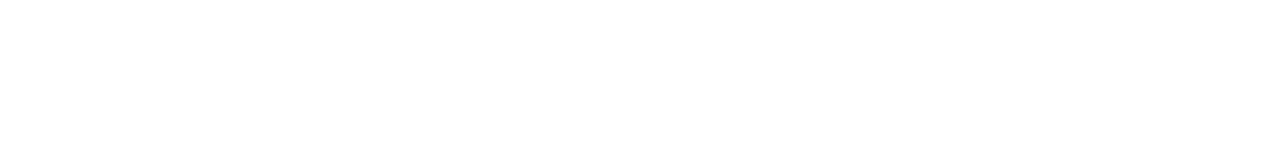
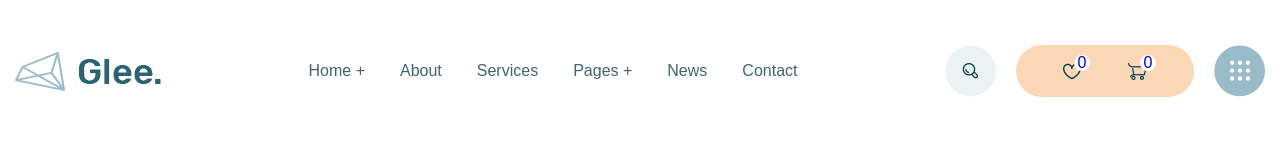
Before and after one commit to AshotaArutunyan/glee, a website: page app/index.html in a window 1280 px wide. Drawn offline with nearby package versions, Linux system fonts and the light colour scheme; files that its build step writes are made by us from their sources.

Commit message:
added fonts, addet header

```diff
--- a/app/index.html
+++ b/app/index.html
@@ -4,10 +4,58 @@
   <meta charset="UTF-8">
   <meta name="viewport" content="width=device-width, initial-scale=1.0">
   <link rel="stylesheet" href="css/style.min.css">
-  <title>Document</title>
+  <title>Glee</title>
 </head>
 <body>
-
+<header class="header">
+  <div class="container">
+    <div class="header__inner">
+      <a class="logo" href="#" >
+        <img class="logo__img" src="images/logo.png" alt="logo">
+      </a>
+      <nav class="menu">
+        <ul class="menu__list">
+          <li class="menu__list-item">
+            <a class="menu__list-link" href="#">Home +</a>
+          </li>
+          <li class="menu__list-item">
+            <a class="menu__list-link" href="#">About</a>
+          </li>
+          <li class="menu__list-item">
+            <a class="menu__list-link" href="#">Services</a>
+          </li>
+          <li class="menu__list-item">
+            <a class="menu__list-link" href="#">Pages +</a>
+          </li>
+          <li class="menu__list-item">
+            <a class="menu__list-link" href="#">News</a
+            ></li>
+          <li class="menu__list-item">
+            <a class="menu__list-link" href="#">Contact</a>
+          </li>
+        </ul>
+      </nav>
+      <div class="user-nav">
+        <a class="user-nav__link" href="#" >
+          <img class="user-nav__link-img" src="images/icons/search.png" alt="search">
+        </a>
+        <div class="user-nav__inner">
+          <a class="user-nav__link" href="#">
+            <span class="user-nav__num">0</span>
+            <img class="user-nav__link-img" src="images/icons/heart.png" alt="heart">
+          </a>
+          <a class="user-nav__link" href="#">
+            <span class="user-nav__num">0</span>
+            <img class="user-nav__link-img" src="images/icons/cart.png" alt="cart">
+          </a>
+        </div>
+        <a class="user-nav__link" href="#">
+          <img class="user-nav__link-img" src="images/icons/more.png" alt="more">
+        </a>
+      </div>
+    </div>
+  </div>
+</header>
 
 
   <script src="js/main.min.js"></script>
--- a/app/scss/_fonts.scss
+++ b/app/scss/_fonts.scss
@@ -0,0 +1,38 @@
+@font-face {
+  font-family: 'DMSans-Medium', sans-serif;
+  font-weight: 500;
+  font-style: normal;
+  src: local(DMSans-Medium),
+    url('../fonts/DMSans-Medium.woff2') format('woff2'),
+    url('../fonts/DMSans-Medium.woff') format('woff');
+  font-display: swap;
+}
+@font-face {
+  font-family: 'DMSans-Bold', sans-serif;
+  font-weight: 700;
+  font-style: normal;
+  src: local(DMSans-Bold),
+    url('../fonts/DMSans-Bold.woff2') format('woff2'),
+    url('../fonts/DMSans-Bold.woff') format('woff');
+  font-display: swap;
+}
+
+
+@font-face {
+  font-family: 'Rubik-Medium', sans-serif;
+  font-weight: 500;
+  font-style: normal;
+  src: local(Rubik-Medium),
+    url('../fonts/Rubik-Medium.woff2') format('woff2'),
+    url('../fonts/Rubik-Medium.woff') format('woff');
+  font-display: swap;
+}
+@font-face {
+  font-family: 'Rubik-Regular', sans-serif;
+  font-weight: 400;
+  font-style: normal;
+  src: local(Rubik-Regular),
+    url('../fonts/Rubik-Regular.woff2') format('woff2'),
+    url('../fonts/Rubik-Regular.woff') format('woff');
+  font-display: swap;
+}
--- a/app/scss/_global.scss
+++ b/app/scss/_global.scss
@@ -0,0 +1,12 @@
+body{
+color: $default;
+font-size: 16px;
+line-height: 30px;
+@extend %DMSans-700;
+}
+
+.container {
+  max-width: 1800px;
+  margin: 0 auto;
+  padding: 0 15px;
+}
--- a/app/scss/_vars.scss
+++ b/app/scss/_vars.scss
@@ -0,0 +1,23 @@
+$button : #436372;
+$section-title: #191919;
+$item-title: #243f4d;
+$default: #262626;
+
+%DMSans-700{
+  font-family: 'DMSans-Bold', sans-serif;
+  font-weight: 700;
+}
+
+%DMSans-700 {
+  font-family: 'DMSans-Medium', sans-serif;
+  font-weight: 500;
+}
+
+%Rubik-Medium{
+    font-family: 'Rubik-Medium', sans-serif;
+    font-weight: 500;
+}
+%Rubik-Regular{
+    font-family: 'Rubik-Regular', sans-serif;
+    font-weight: 400;
+}
--- a/app/scss/style.scss
+++ b/app/scss/style.scss
@@ -3,7 +3,54 @@
 @import 'reset';
 @import 'global';
 
+.header{
+  padding: 45px 0;
+  &__inner{
+    display: flex;
+    justify-content: space-between;
+    align-items: center;
+  }
+}
 
+.menu{
+  &__list{
+    display: flex;
+  }
+  &__list-item + .menu__list-item{
+    padding-left: 35px;
+  }
+  &__list-link{
+    color: $button;
+  }
+}
+
+.user-nav{
+  display: flex;
+  &__inner{
+    display: flex;
+    min-width: 178px;
+    justify-content: space-evenly;
+    align-items: center;
+    background-color: #fcd7b6;
+    border-radius: 4dvw;
+    margin: 0 20px;
+  }
+  &__link{
+    position: relative;
+  }
+  &__num{
+    background-color: #fff;
+    width: 16px;
+    height: 16px;
+    border-radius: 50%;
+    position: absolute;
+    text-align: center;
+    line-height: 16px;
+    top: -8px;
+    right: -9px;
+  }
+
+}
 
 
 
```
Also changed, not shown: app/fonts/DMSans-Bold.woff (added), app/fonts/DMSans-Bold.woff2 (added), app/fonts/DMSans-Medium.woff (added), app/fonts/DMSans-Medium.woff2 (added), app/fonts/Rubik-Medium.woff (added), app/fonts/Rubik-Medium.woff2 (added), app/fonts/Rubik-Regular.woff (added), app/fonts/Rubik-Regular.woff2 (added), app/images/icons/cart.png (added), app/images/icons/heart.png (added), app/images/icons/more.png (added), app/images/icons/search.png (added), app/images/logo.png (added), app/js/main.min.js.
